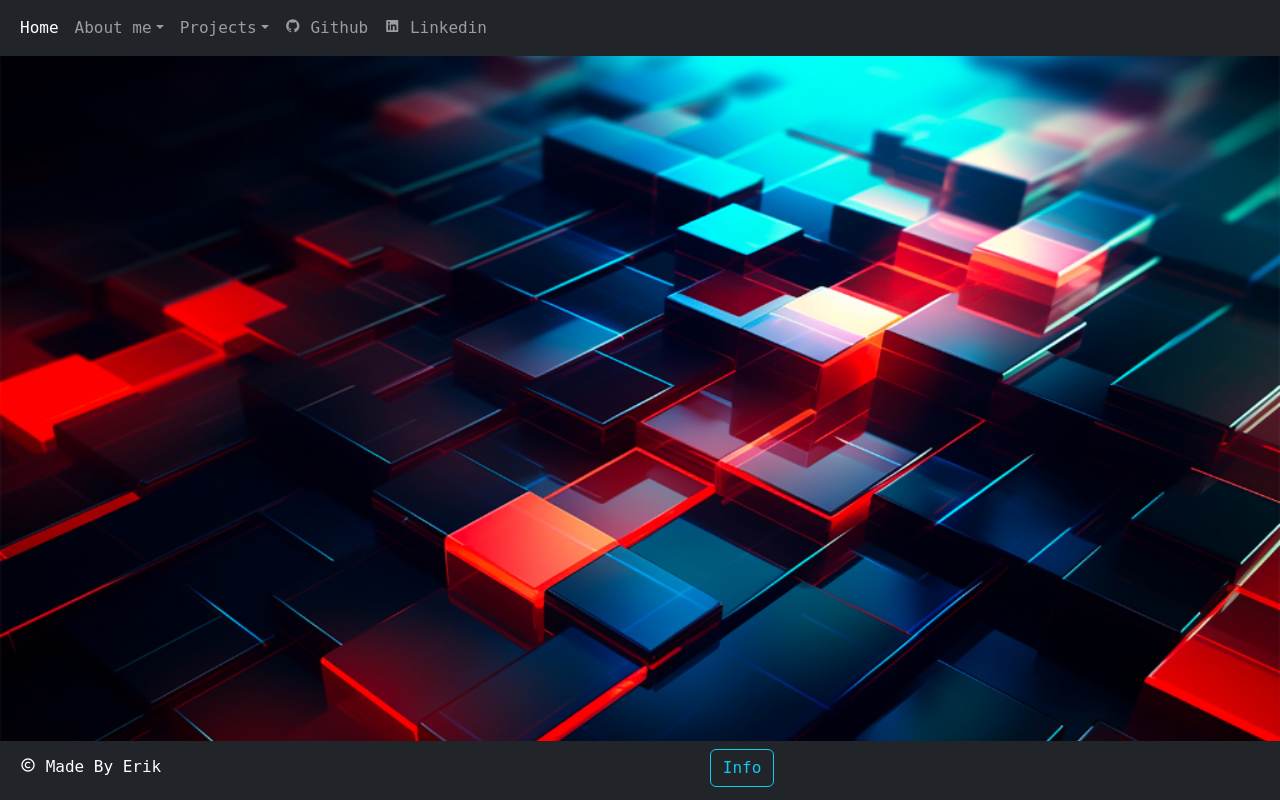
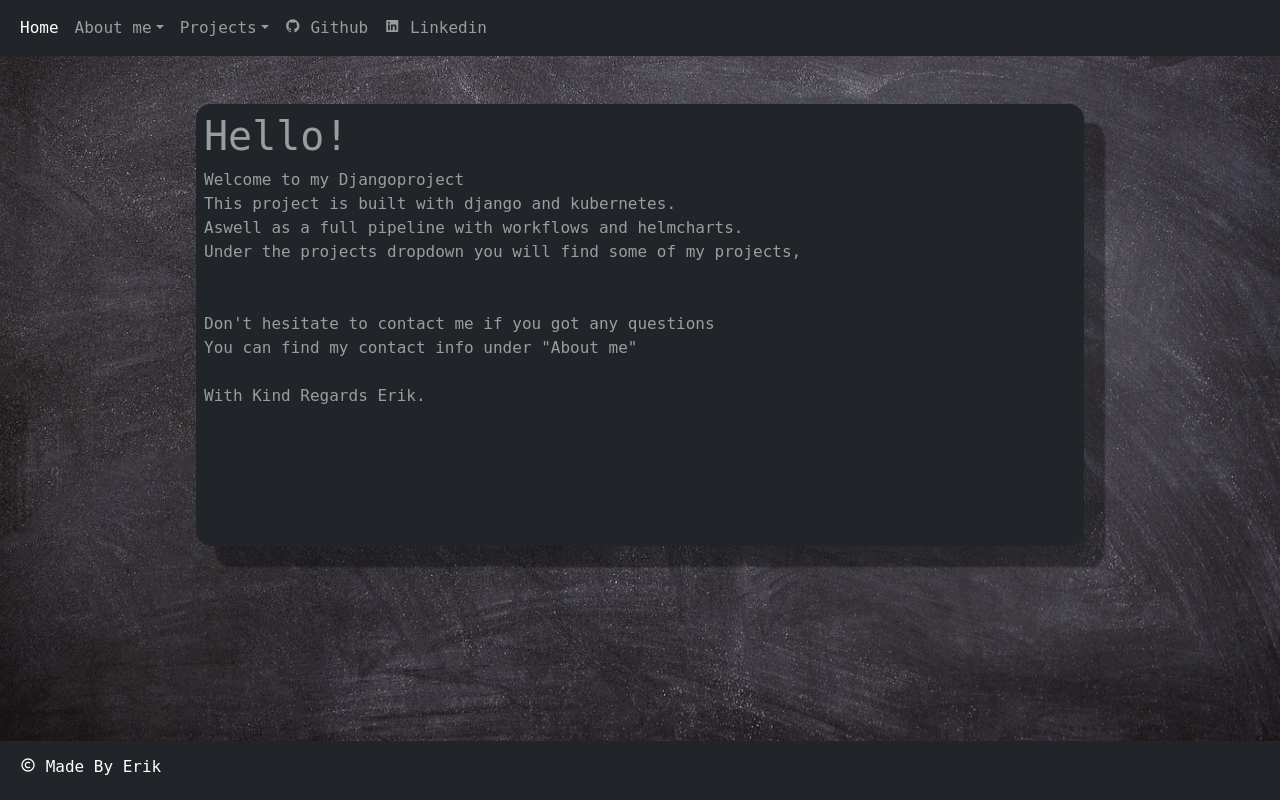
Before and after one commit to erikhalt/djangoweb, a Django app: page / in a window 1280 px wide. Run offline with Django 4.2, Linux system fonts and the light colour scheme; some libraries are stand-ins or nearby versions.

Commit message:
homepage ish done

```diff
--- a/homepage/templates/home.html
+++ b/homepage/templates/home.html
@@ -1,23 +1,32 @@
 {% extends "Base.html" %}
+{% load static %}
 
+{% block title%}
+HOME
+{% endblock%}
 
 
 {% block content %}
+<div class="row h-100 m-0 p-5">
+    <div class="container bg-dark position-relative w-75 h-75 info-wrapper p-2 justify-content-center overflow-auto">
+        <h1 class="position-relative info-text">Hello!</h1>
+        <p class="position-relative info-text">
+            Welcome to my Djangoproject <br>
+            This project is built with django and kubernetes. <br>
+            Aswell as a full pipeline with workflows and helmcharts. <br>
+            Under the projects dropdown you will find some of my projects, <br>
+            <br>
+            <br>
+            Don't hesitate to contact me if you got any questions <br>
+            You can find my contact info under "About me" <br>
+            <br>
+            With Kind Regards Erik.
 
-<div class="content-wrapper" id="info-display">
-    <h1>testtest</h1>
+        </p>
+    </div>
 </div>
-
 {% endblock %}
 
 {% block bottomnav %}
-<div class="col">
-</div>
-<div class="col">
-    <button type="button" class="btn btn-outline-info homeinfo">Info</button>
-</div>
-<div class="col">
-</div>
-
 
 {% endblock %}
--- /dev/null
+++ b/static/css/homepage.css
@@ -0,0 +1,3 @@
+.image {
+    height: 100%;
+}
--- a/static/css/style.css
+++ b/static/css/style.css
@@ -13,6 +13,10 @@ text {
     font: papyrus;
 }
 
+.info-text {
+    color: rgba(255, 255, 255, .55);
+}
+
 .content-wrapper {
     width: 70%;
     height: 70%;
@@ -26,12 +30,9 @@ text {
 
 }
 
-#info-display {
-    display: none;
-}
-
-.homeinfo:hover+#info-display {
-    display: block;
+.info-wrapper {
+    border-radius: 15px;
+    box-shadow: 20px 20px 2px 1px rgba(0, 0, 0, 0.32);
 }
 
 
--- a/templates/Base.html
+++ b/templates/Base.html
@@ -11,17 +11,14 @@
 <html lang="en">
 
 <head>
-
     <meta charset="UTF-8">
     <meta http-equiv="X-UA-Compatible" content="IE=edge">
     <meta name="viewport" content="width=device-width, initial-scale=1.0">
 
-    <link rel="stylesheet" href=".../static/css/style.css" />
     <link href='https://unpkg.com/boxicons@2.1.1/css/boxicons.min.css' rel='stylesheet'>
 
     <title>
         {% block title %}
-        Home
         {% endblock %}
     </title>
 
@@ -29,14 +26,16 @@
     <link rel="stylesheet" type="text/css" href="{% static 'css/sorting.css' %}">
     <link rel="stylesheet" type="text/css" href="{% static 'css/style.css' %}">
     <link rel="stylesheet" type="text/css" href="{% static 'css/pathfinding.css' %}">
+    <link rel="stylesheet" type="text/css" href="{% static 'css/homepage.css' %}">
     <script src="{% static 'js/bubblesort.js' %}"></script>
     <script src="{% static 'js/pathfinding_array.js' %}"></script>
     <script src="{% static 'js/dijkstra.js' %}"></script>
     <script src="{% static 'js/astar.js' %}"></script>
 </head>
 
-<body>
+<body class="d-flex flex-column">
     <img id="bg" class="position-absolute img-fluid w-100 h-100" src="{% static 'img/background.jpg' %}" alt="">
+    <header>
         <div class="container-fluid m-0 p-0">
             <nav class="navbar navbar-expand-sm bg-dark navbar-dark navbar-static-top">
                 <div class="container-fluid">
@@ -48,8 +47,8 @@
                             <a class="nav-link dropdown-toggle" href="#" role="button" data-bs-toggle="dropdown">About
                                 me</a>
                             <ul class="dropdown-menu">
-                            <li><a class="dropdown-item" href="#">coming soon</a></li>
-                            <li><a class="dropdown-item" href="#">coming soon</a></li>
+                                <li><a class="dropdown-item" href="{% url 'home' %}">coming soon</a></li>
+                                <li><a class="dropdown-item" href="{% url 'home' %}">coming soon</a></li>
                             </ul>
                         </li>
 
@@ -77,27 +76,27 @@
                     </ul>
                 </div>
             </nav>
+    </header>
 
 
+    <main class="container-fluid flex-fill m-0 p-0">
+
+        {% block content %}
+        {% endblock %}
 
 
-        <div class="container-fluid m-0 p-0">
-            <div class="container-fluid p-5 m-0 ">
-                {% block content %}
-                {% endblock %}
-            </div>
-        </div>
+    </main>
 
 
-
-
-        <nav class="navbar navbar-expand-sm bg-dark navbar-dark fixed-bottom">
+    <footer>
+        <nav class="navbar navbar-expand-sm bg-dark navbar-dark navbar-static-bottom">
             <div class="container-fluid w-100">
                 <ul class="navbar-nav w-100">
                     <div class="row w-100">
                         <div class="col-4">
                             <li class="nav-item">
-                                <h5 class="nav-link active" href="#"><i class='bx bx-copyright'></i> Made By Erik</h5>
+                                <h5 class="nav-link active" href="#"><i class='bx bx-copyright'></i> Made By Erik
+                                </h5>
                             </li>
                         </div>
                         <div class="col-8">
@@ -112,8 +111,7 @@
                 </ul>
             </div>
         </nav>
-
-    </div>
+    </footer>
 
 </body>
 
```
Also changed, not shown: static/img/background.jpg, static/img/pythoncode.jpg (added). Lines whose indentation alone changed are shown as unchanged.
